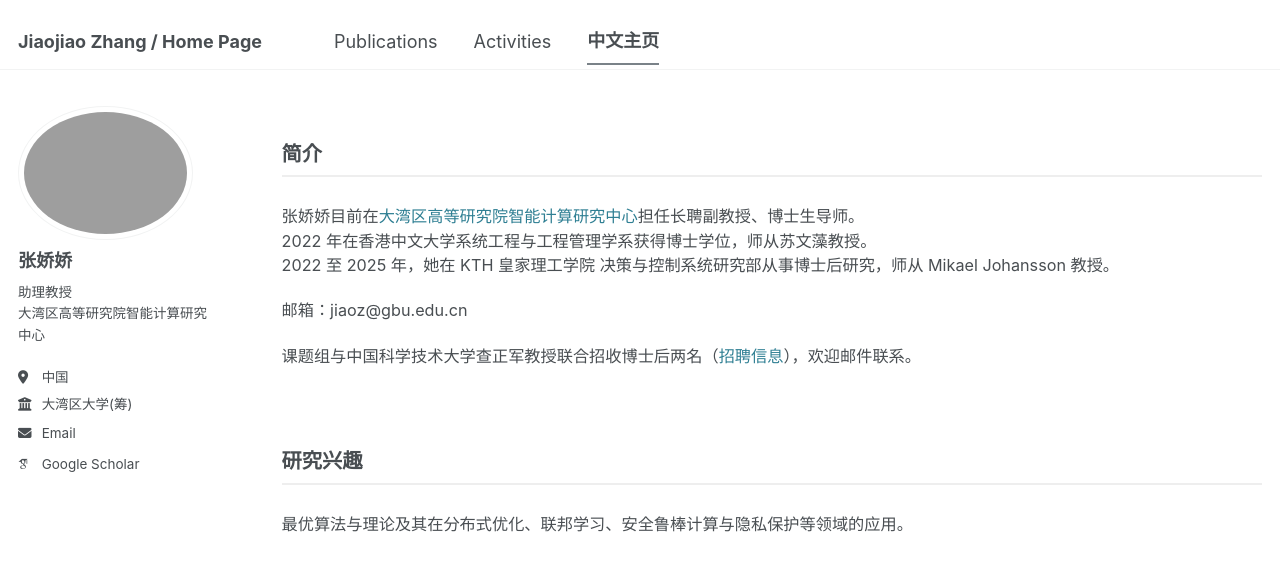
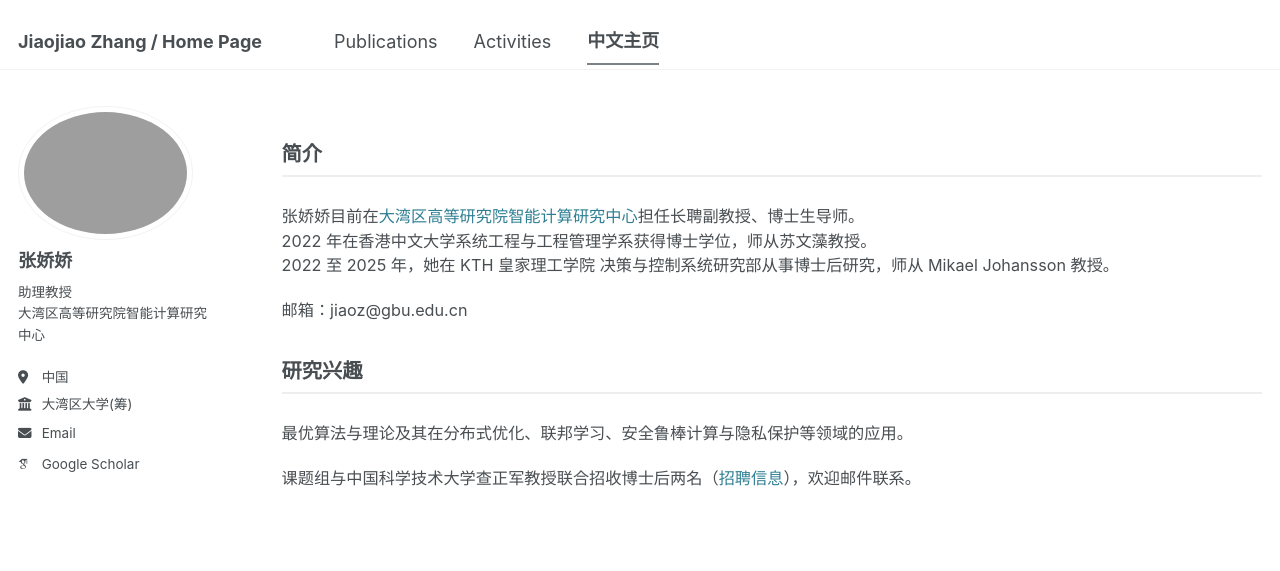
Before and after one commit to JiaojiaoZhang-jjz/JiaojiaoZhang-jjz.github.io, a Jekyll site: the page built from _pages/cn.html, in a window 1280 px wide. Shown: the top 571 px of the page. Built offline with Jekyll 4.4.1, drawn with Linux system fonts in a browser that asks for light colours; some web fonts are replaced.

```diff
--- a/_includes/cn_content.md
+++ b/_includes/cn_content.md
@@ -5,10 +5,9 @@
 2022 至 2025 年，她在 KTH 皇家理工学院 决策与控制系统研究部从事博士后研究，师从 Mikael Johansson 教授。
 
 邮箱：jiaoz@gbu.edu.cn
-
-课题组与中国科学技术大学查正军教授联合招收博士后两名（<a href="https://www.sciencehr.net/html/bsh/gx/2025/07/143897.html" target="_blank">招聘信息</a>），欢迎邮件联系。
-
 <br>
 
 <h2 class="category">研究兴趣</h2>
 最优算法与理论及其在分布式优化、联邦学习、安全鲁棒计算与隐私保护等领域的应用。
+
+课题组与中国科学技术大学查正军教授联合招收博士后两名（<a href="https://www.sciencehr.net/html/bsh/gx/2025/07/143897.html" target="_blank">招聘信息</a>），欢迎邮件联系。
```
